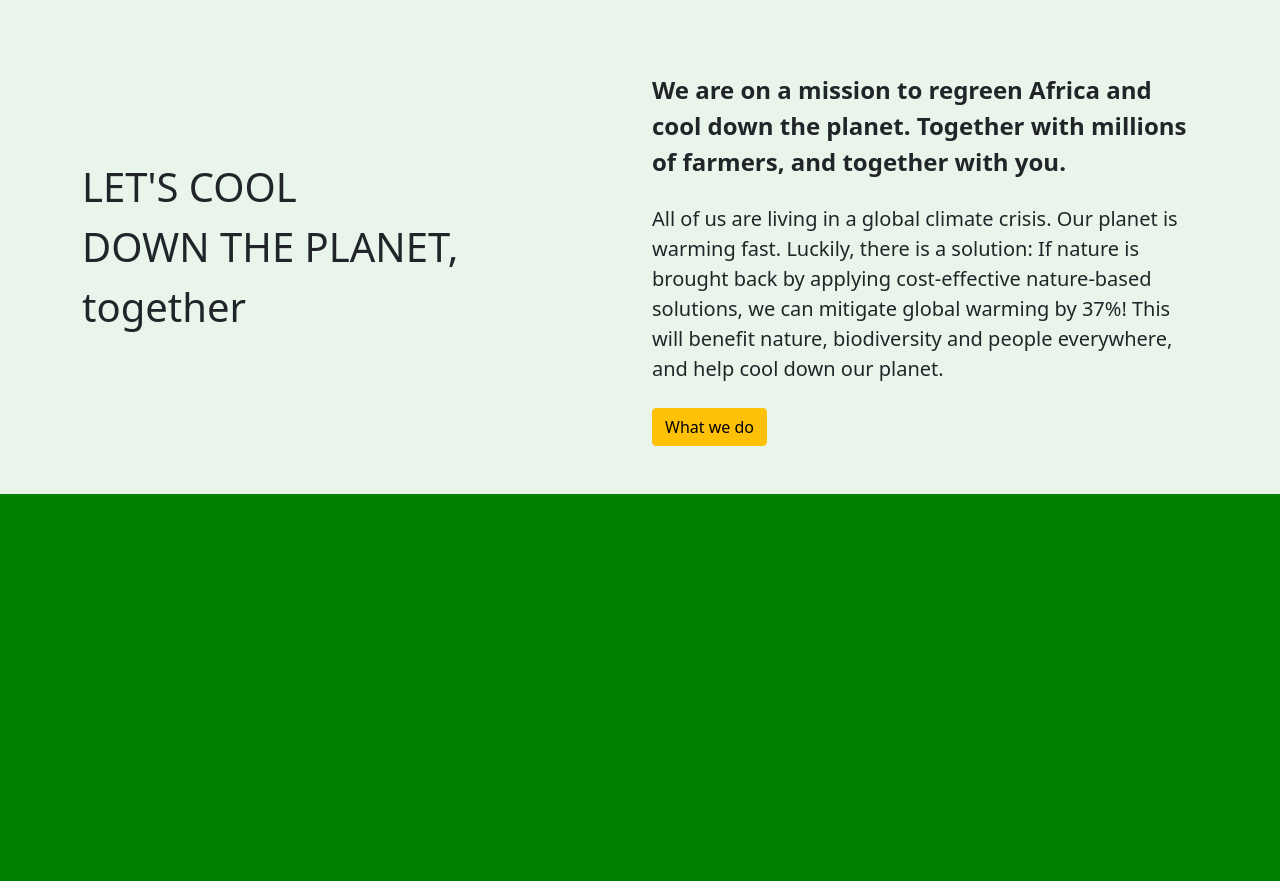
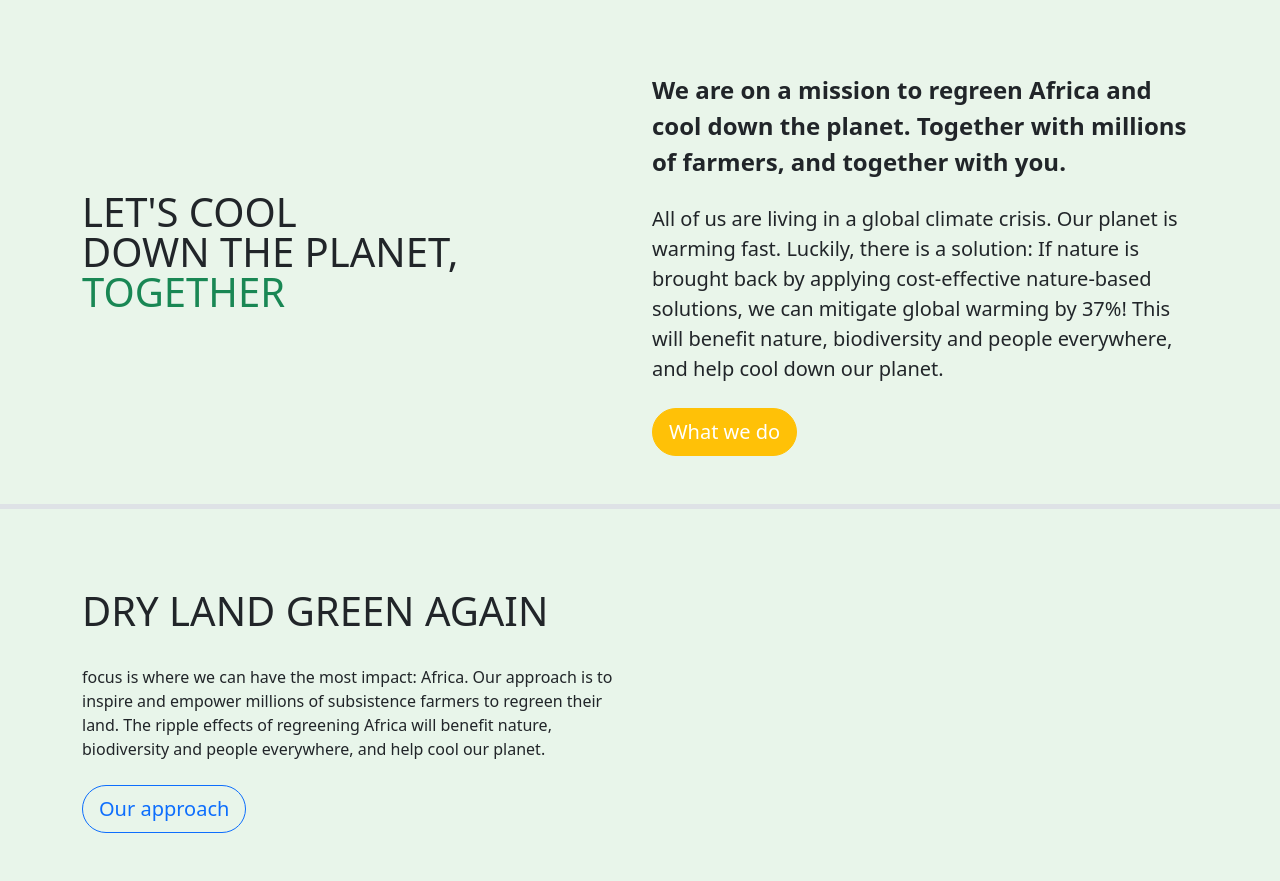
Before and after one commit to bavykin1234/justdiggit, a plain HTML site: page new.html in a window 1280 px wide. Before the commit the page ends 800 px from the top, so only its background shows below. Drawn offline with nearby package versions, Linux system fonts and the light colour scheme.

Commit message:
update project

```diff
--- a/new.html
+++ b/new.html
@@ -17,9 +17,9 @@
     <div class="container" >
       <div class="row">
 
-        <div class="col align-self-center fs-1">
+        <div class="col align-self-center fs-1 lh-1">
           LET'S COOL <br/> DOWN THE PLANET,
-          <br/><span>together</span>
+          <br/><span class="text-success text-uppercase">together</span>
         </div>
 
         <div class="col align-self-center">
@@ -40,7 +40,7 @@
           </div>
           <div class="row mt-4">
             <div class="col">
-              <button class="btn btn-warning">What we do</button>
+              <button class="btn btn-warning rounded-pill btn-lg" id="what-we-do">What we do</button>
             </div>
           </div>
         </div>
@@ -49,6 +49,32 @@
     </div>
   </div>
 
+  <div class="container-fluid border-top border-5 p-5 " id="again-color">
+    <div class="container">
+      <div class="row">
+
+        <div class="col">
+          <div class="row mt-4">
+            <div class="col fs-1"> DRY LAND GREEN AGAIN</div>
+          </div>
+          <div class="row mt-4">
+            <div class="col"> focus is where we can have the most impact: Africa. Our approach is to inspire
+             and empower millions of subsistence farmers to regreen their land. The ripple effects of regreening
+             Africa will benefit nature, biodiversity and people everywhere, and help cool our planet.</div>
+            </div>
+          <div class="row mt-4">
+            <div class="col">
+              <button class="btn btn-outline-primary rounded-pill btn-lg" id="our-approach-btn">Our approach</button>
+            </div>
+          </div>
+        </div>
+
+        <div class="col">
+        </div>
+
+      </div>
+     </div>
+  </div>
 </body>
 
 </html>
--- a/stylesheets_new.css
+++ b/stylesheets_new.css
@@ -1,7 +1,23 @@
 body {
-  background-color: green !important;
+  /* background-color: green !important; */
 }
 
 #together-cool {
-  background-color: rgb(233 245 234);
+  background-color: #e9f5ea;
 }
+
+#what-we-do {
+  color: #fff;
+}
+
+#what-we-do:hover {
+  color: #000;
+  background-color: #fff ;
+  border-color: #fff ;
+  transform: scale(1.4, 1.4);
+  transition: all 1s ease-out;
+}
+
+#again-color {
+  background-color: #e8f5ea;
+}
```
